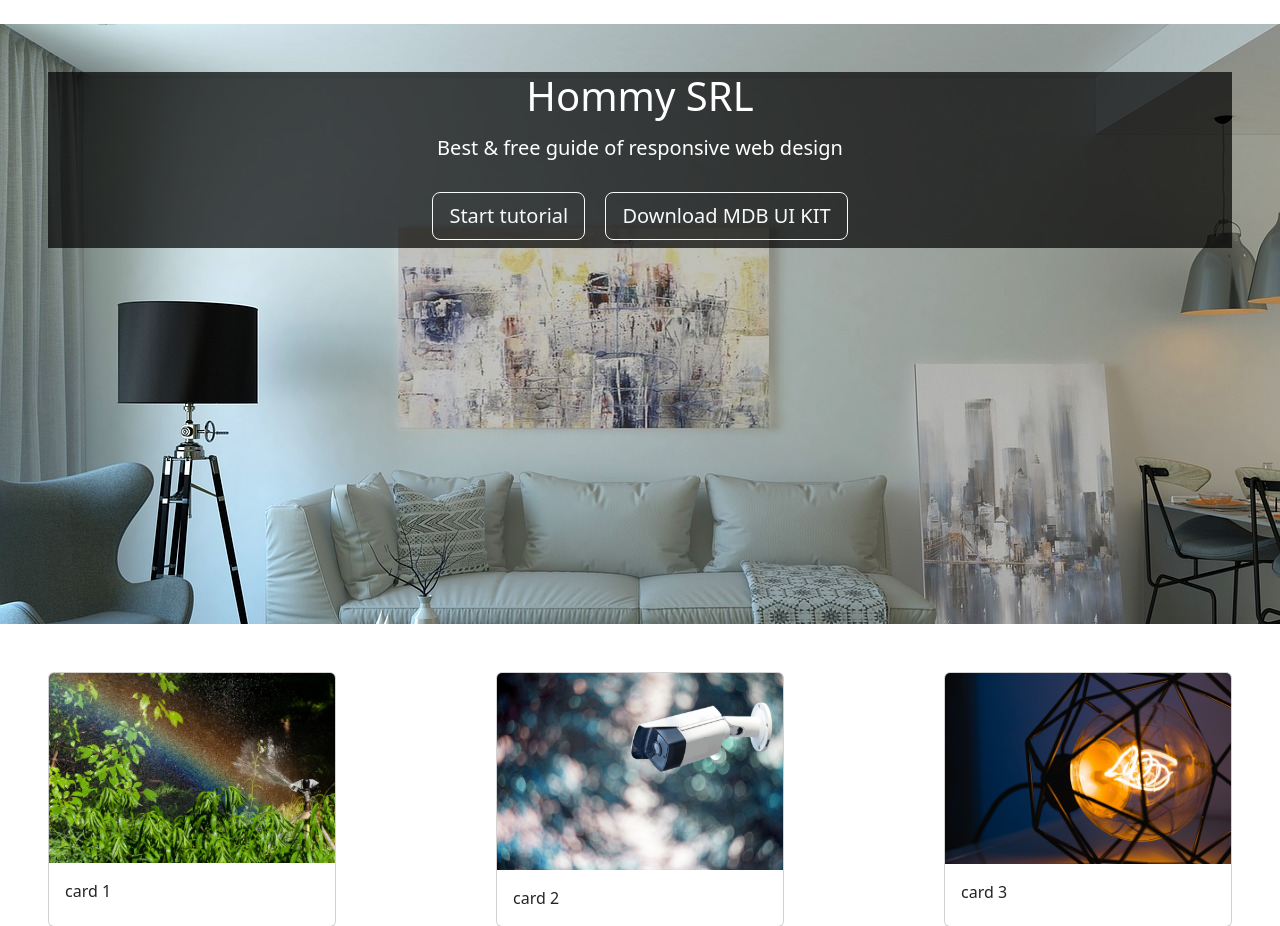
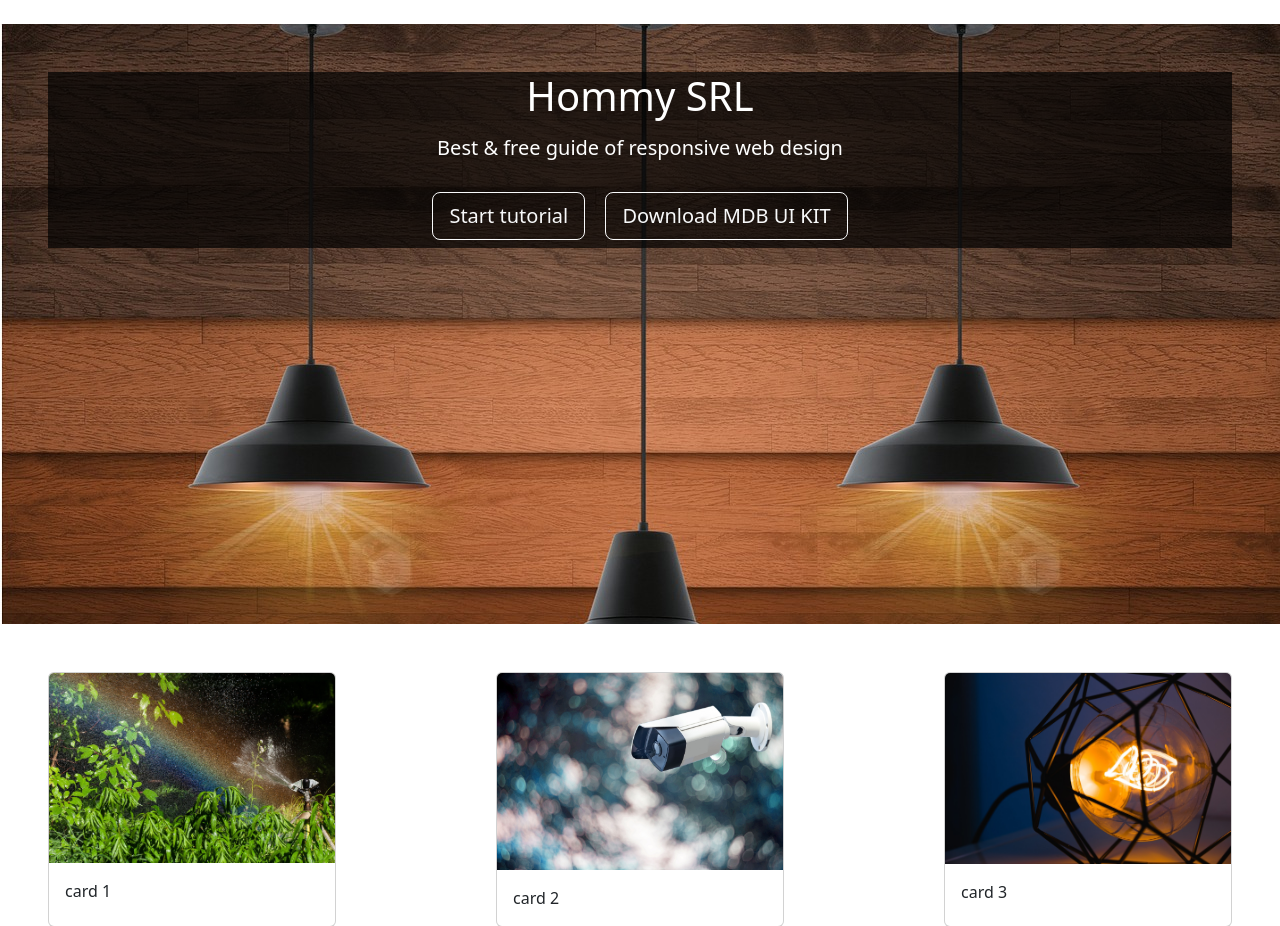
Before and after one commit to leanlino/django_lean-master, a Django app: template templates/pages/home.html in a window 1280 px wide. Shown: the part 76-1002 px from the top of the page. Run offline with Django 4.2, Linux system fonts and the light colour scheme; the template is opened without the code that fills it, so the values that code supplies are empty.

Commit message:
version 4.1.7 django

```diff
--- a/templates/pages/home.html
+++ b/templates/pages/home.html
@@ -20,7 +20,7 @@
 
     <!-- Background image -->
     <div id="intro-example" class="p-5 text-center bg-image"
-      style="background-image: url('../../static/img/fondo.jpg');">
+      style="background-image: url('../../static/img/fondo3.jpg');">
       <div class="mask" style="background-color: rgba(0, 0, 0, 0.7);">
         <div class="d-flex justify-content-center align-items-center h-100">
           <div class="text-white">
```
Also changed, not shown: requirements.txt (+7 -1 lines), static/img/fondo3.jpg (added), 1 other file.
